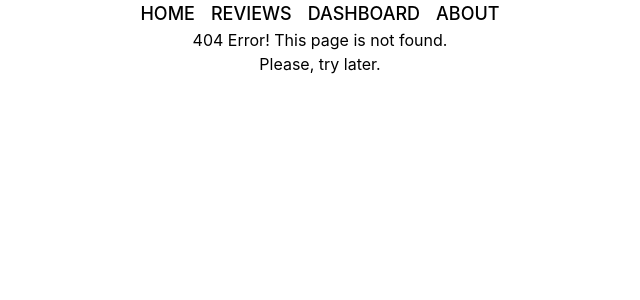
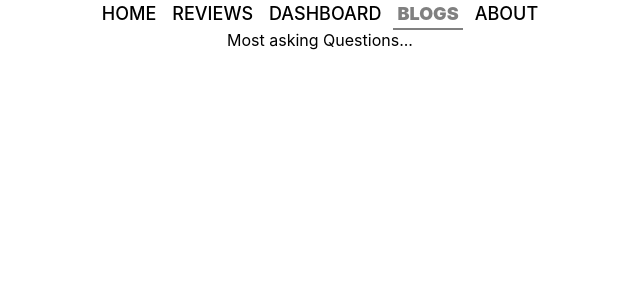
Before and after one commit to MUHAMMADSabbirHossain/science-and-technology-analysis, a React (Create React App) app: page /blogs in a window 1280 px wide. Before the commit this address had no page. Shown: the top 300 px of the page, without its empty margins (320-960 px from the left). Built offline with nearby package versions, Linux system fonts and the light colour scheme.

Commit message:
blogs components added.

```diff
--- a/src/App.js
+++ b/src/App.js
@@ -7,6 +7,7 @@ import NotFound from './Components/NotFound/NotFound';
 import Reviews from './Components/Reviews/Reviews';
 import DashBoard from './Components/DashBoard/DashBoard';
 import About from './Components/About/About';
+import Blogs from './Components/Blogs/Blogs';
 
 function App() {
   return (
@@ -33,6 +34,7 @@ function App() {
         <Route path='/home' element={<Home></Home>}></Route>
         <Route path='/reviews' element={<Reviews></Reviews>}></Route>
         <Route path='/dashboard' element={<DashBoard></DashBoard>}></Route>
+        <Route path='/blogs' element={<Blogs></Blogs>}></Route>
         <Route path='/about' element={<About></About>}></Route>
         <Route path='*' element={<NotFound></NotFound>}></Route>
       </Routes>
--- /dev/null
+++ b/src/Components/Blogs/Blogs.js
@@ -0,0 +1,23 @@
+import React from 'react';
+import "./Blogs.css";
+
+const Blogs = () => {
+    return (
+        <div>
+            <h1>Most asking Questions...</h1>
+            <div>
+                <div>
+
+                </div>
+                <div>
+
+                </div>
+                <div>
+
+                </div>
+            </div>
+        </div>
+    );
+};
+
+export default Blogs;
--- a/src/Components/Header/Header.js
+++ b/src/Components/Header/Header.js
@@ -9,6 +9,7 @@ const Header = () => {
                 <CustomLink className='p-1 m-1 text-lg' to="/">HOME</CustomLink>
                 <CustomLink className='p-1 m-1 text-lg' to="/reviews">REVIEWS</CustomLink>
                 <CustomLink className='p-1 m-1 text-lg' to="/dashboard">DASHBOARD</CustomLink>
+                <CustomLink className='p-1 m-1 text-lg' to="/blogs">BLOGS</CustomLink>
                 <CustomLink className='p-1 m-1 text-lg' to="/dashboard" to="/about">ABOUT</CustomLink>
 
             </nav>
```
Also changed, not shown: src/Components/Blogs/Blogs.css (added).
